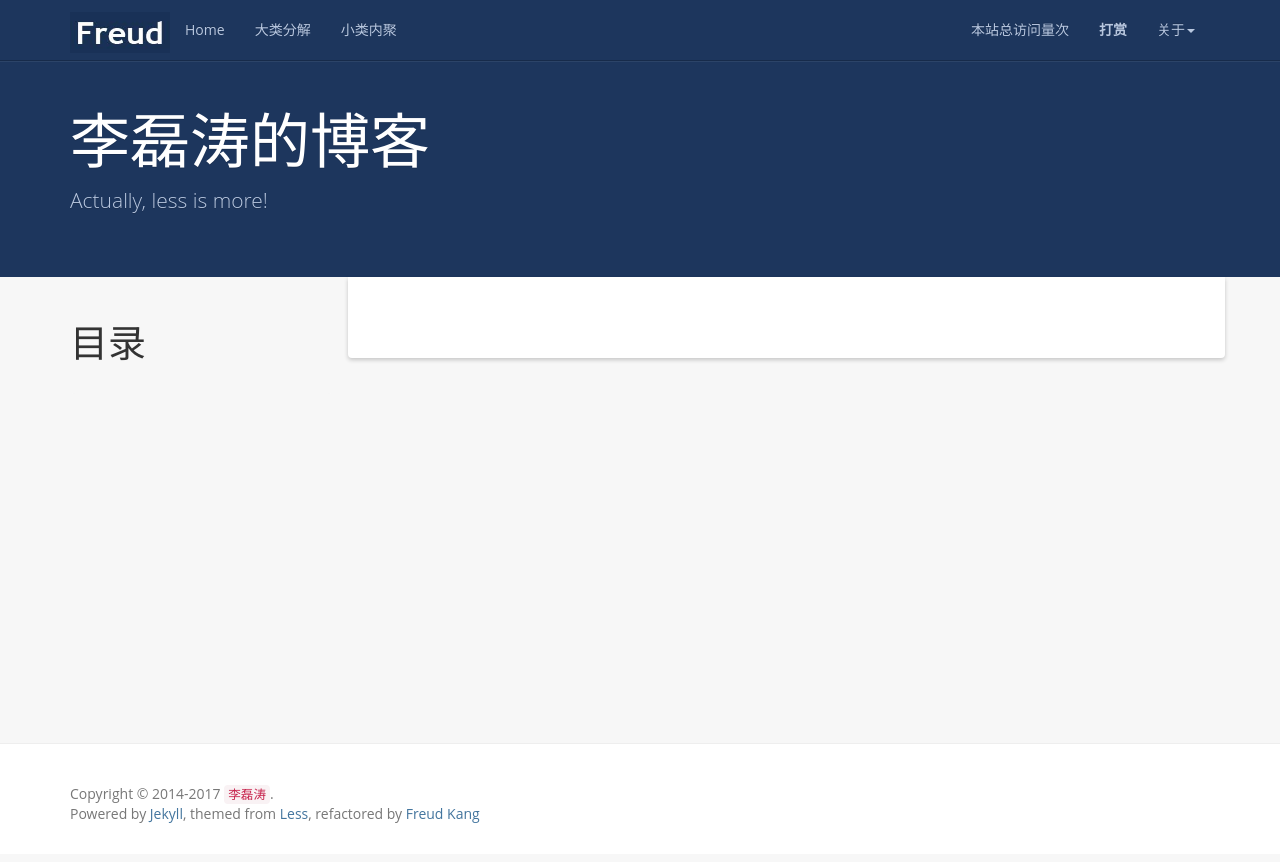
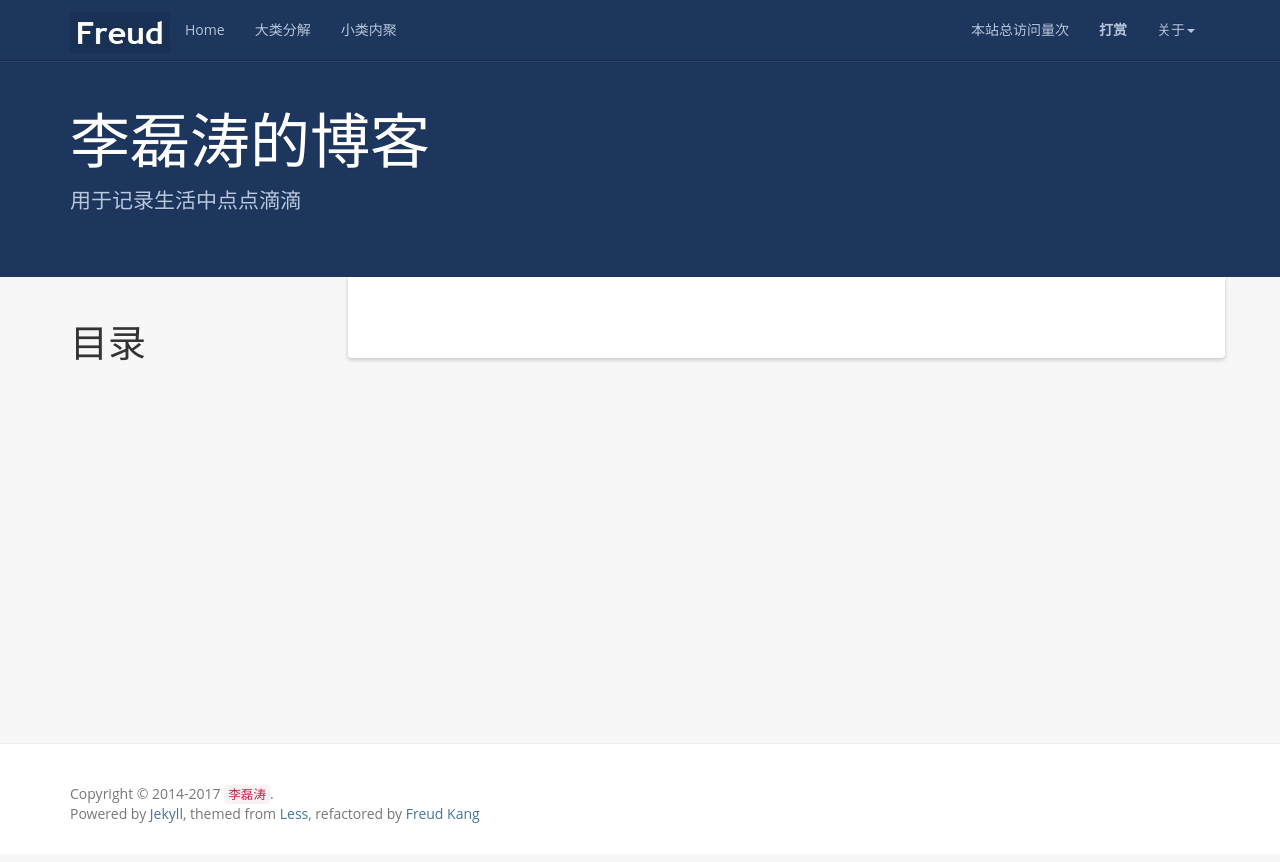
Before and after one commit to lileitao/blog, a Jekyll site: the page built from index.html, in a window 1280 px wide. Shown: the top 862 px of the page. Built offline with Jekyll 4.4.1, drawn with Linux system fonts in a browser that asks for light colours; a script that is not in the unit is left out; the list of posts is cut into pages by our own code; comment, search, counter and statistics services are not loaded.

Commit message:
更改配置

```diff
--- a/_config.yml
+++ b/_config.yml
@@ -3,16 +3,16 @@ name: 李磊涛的博客
 email: llt1886797@163.com
 author: 李磊涛
 url: https://lileitao.github.io
-resume_site: http://www.hifreud.com/Resume.io/
+resume_site: https://lileitao.github.io
 github: https://lileitao.github.io
 baseurl: "/blog"
-description: Actually, less is more!
+description: 用于记录生活中点点滴滴
 meta_description: 李磊涛;个人博客;学而不思则罔;思而不学则殆;生命不止;折腾不休
 motto: It's our wits that make us men.
 banner: 学而不思则罔，思而不学则殆。
 
 #permalink: /:categories/:year/:month/:day/:title/
-permalink: /:year/:month/:day/:title/
+permalink: /:categories/:year/:month/:day/:title/
 paginate: 10
 
 exclude: ['README.md', 'Gemfile.lock', 'Gemfile', 'Rakefile']
```
